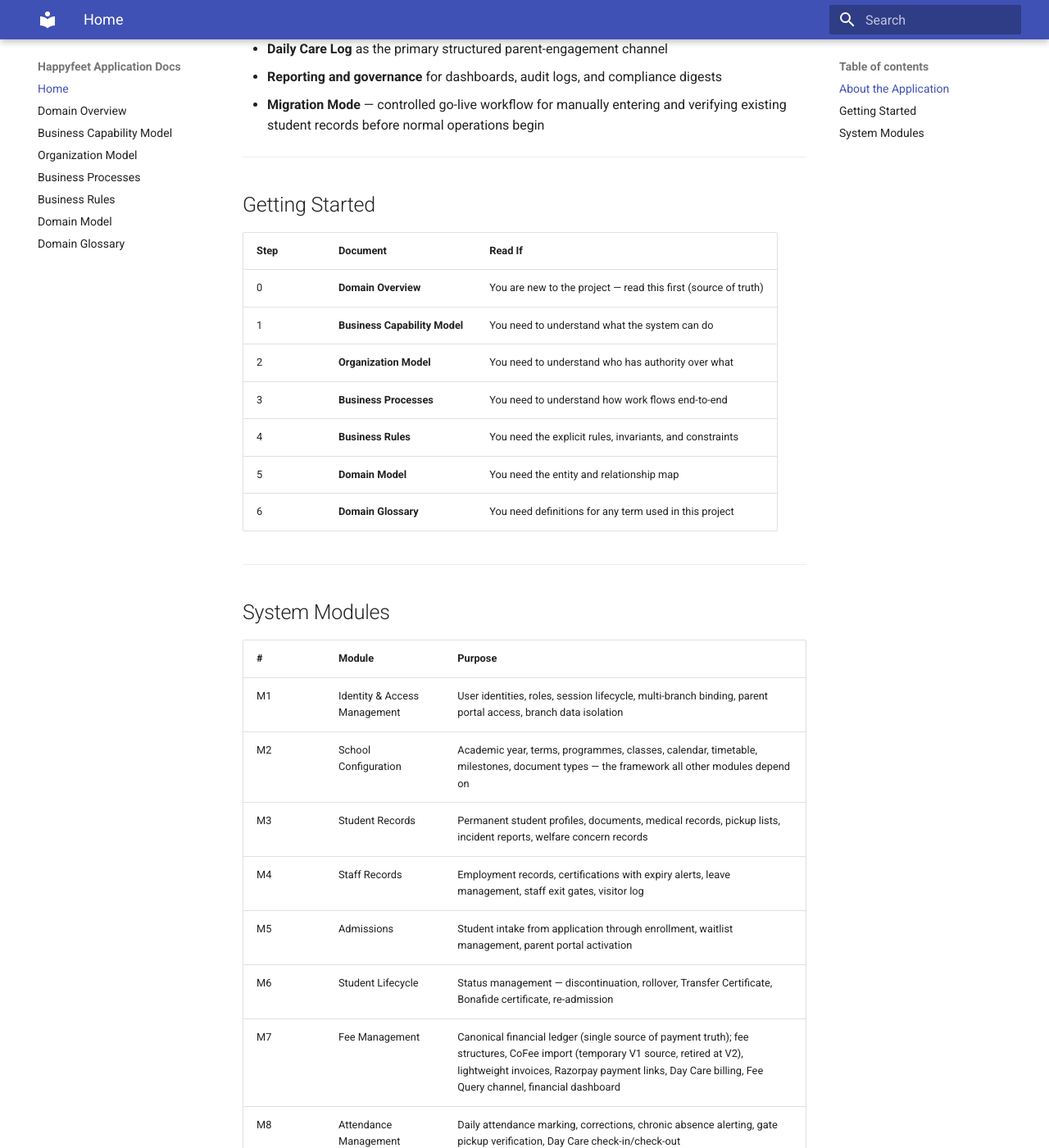
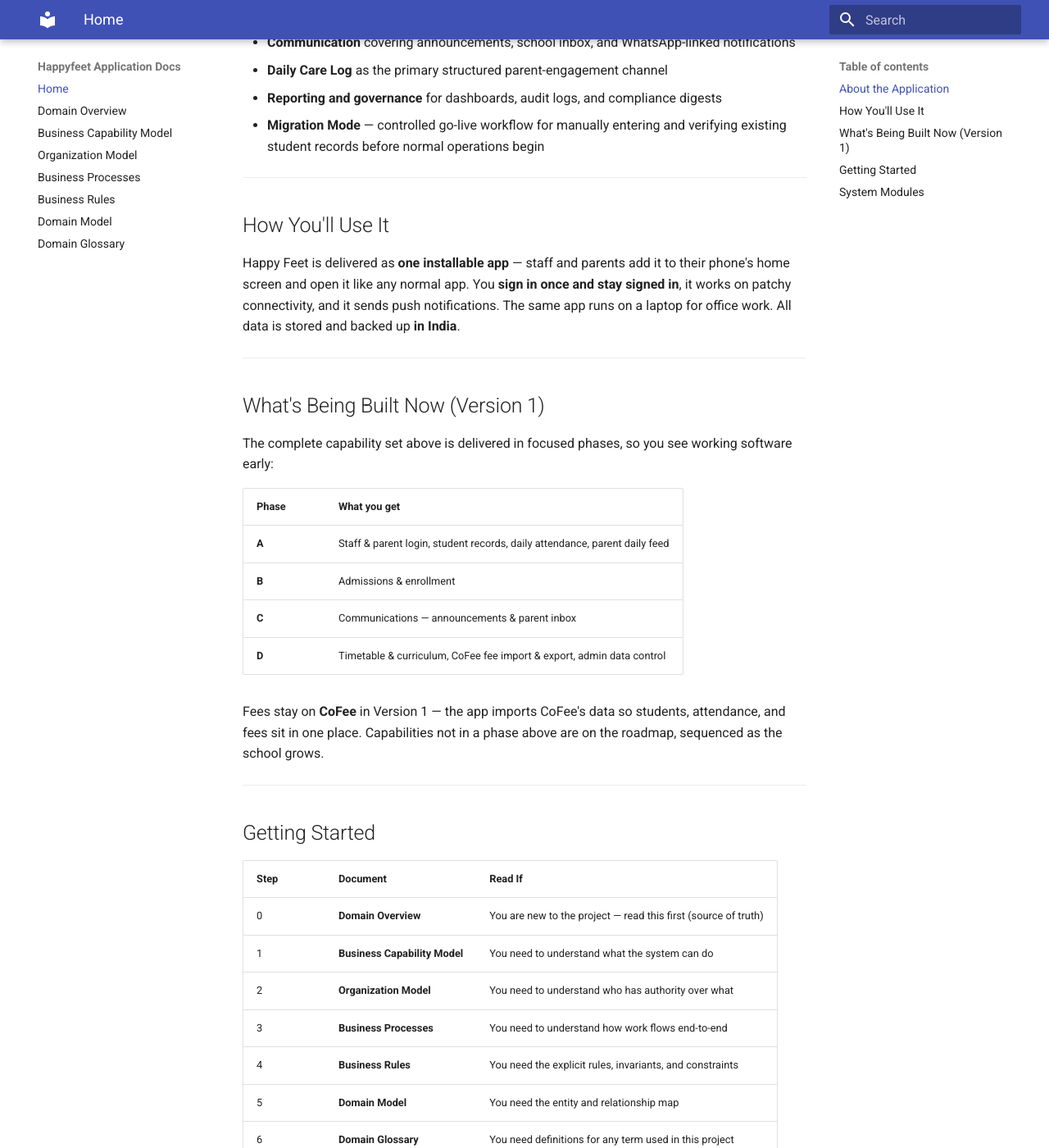
Before and after one commit to Deepakkrishna-tech/Happyfeet-Application-Documents, an MkDocs documentation site: the page built from docs/index.md, in a window 1280 px wide and 1400 px high, scrolled down 1025 px. Shown: the whole window at 82% size. Built offline with MkDocs 1.6.1 and Material for MkDocs 9.7.7, drawn with Linux system fonts in a browser that asks for light colours; some of the changed text lies outside the part shown.

Commit message:
docs: add AI-DECISIONS (lean V1 snapshot); align domain-overview v1.4 + index to V1 build
- AI-DECISIONS.md: lean V1 build snapshot — modular monolith, Next.js + Supabase
  (Mumbai), installable PWA, 7 data-owning modules, 5 primitives, phases A–D,
  CoFee read-only import, what's ruled out, agent guardrails
- domain-overview.md v1.4: reframed as the complete-application manual; new
  'How It's Built & Delivered' (PWA + phases); CoFee aligned to read-only V1
  import; §9 framing note (complete design vs lean V1); points to AI-DECISIONS
- index.md: 'How You'll Use It' (PWA) + 'What's Being Built Now' (phases);
  System Modules gains an 'In V1?' column; M7 reframed to CoFee import

Co-Authored-By: Claude Opus 4.8 <noreply@anthropic.com>

```diff
--- a/docs/domain-overview.md
+++ b/docs/domain-overview.md
@@ -1,19 +1,37 @@
 <!-- ABOUT
 File: DOMAIN_OVERVIEW.md
-Purpose: Establishes the business identity, stakeholders, business model, and operational cycle of Happy Feet School ERP to orient all subsequent domain analysis.
-Scope: Business purpose, stakeholder roles, business model (revenue streams, V1/V2 split), seasonal cycle, and domain boundaries (V1 in scope, V2 and permanently out of scope); no technical design, no process flows, no capability definitions.
-Dependencies: none
-Stage: Stage 1 — Domain Discovery
-Version: 1.3
+Purpose: The plain-language manual of the complete Happy Feet application — business identity, stakeholders, business model, operational cycle, and how the product is built and delivered. Written for the stakeholders paying for it, and as high-context grounding for developers and AI build tools.
+Scope: Business purpose, stakeholder roles, business model, seasonal cycle, domain boundaries, and delivery/rollout. Conceptual, not implementation detail.
+Dependencies: AI-DECISIONS.md (the Version 1 build plan and module structure), ENGINEERING-SPEC.md (the longer-term engineering backlog)
+Stage: Living manual — Happy Feet application
+Version: 1.4
 Last Updated: 2026-06-06
-Status: In Review
+Status: Active — guiding V1 build
 -->
 
 # Domain Overview — Happy Feet School ERP
 
-> **About This Document:** This is the starting point for understanding the Happy Feet ERP [ Enterprise Resource Planning ] —  a single platform that connects all school operations (admissions, fees, attendance, and communication) so every role works from the same data instead of disconnected registers, spreadsheets, and WhatsApp threads. This document covers who the stakeholders are, what the system does, what it doesn't, and where the Version 1 and Version 2 delivery boundary sits. Read this first if you are new to the project; skip it if you already know the school's context and domain scope.
+> **About This Document:** This is the plain-language manual for the complete Happy Feet application — a single platform that connects all school operations (admissions, fees, attendance, and communication) so every role works from the same data instead of disconnected registers, spreadsheets, and WhatsApp threads. It covers who the stakeholders are, what the system does, what it doesn't, and how it is built and delivered. It describes the **complete application**; what is being built **now (Version 1)**, in what order, and how it reaches your staff and parents is summarised in *How It's Built & Delivered* just below.
+**Phase:** 1 — Domain Discovery
 
-**Phase:** 1 — Domain Discovery
+---
+
+## How It's Built & Delivered
+
+**One installable app.** Happy Feet is delivered as a single app your staff and parents install on their phones — add it to the home screen and open it like any other app. You **log in once and stay signed in**, so it's a tap to open, not a website-and-login every time. It works on patchy connectivity and can send push notifications, and the same app runs on a laptop for office use. All data is stored and backed up **in India**.
+
+**Built in focused phases, so you see working software early — not after a long wait.** The complete application in this manual is delivered in stages:
+
+| Phase | What you get |
+|---|---|
+| **A** | Staff & parent login, student records, daily attendance, and the parent daily feed |
+| **B** | Admissions and enrollment |
+| **C** | Communications — announcements and the parent inbox |
+| **D** | Timetable & curriculum, CoFee fee import & export, and admin data control |
+
+**Fees in Version 1:** the school keeps using **CoFee** for fee collection; the app **imports CoFee's data** so you see students, attendance, and fees together in one place, with export for your records. Native in-app billing is planned for a later version.
+
+**The rest of this manual** describes the complete application, including deeper compliance and automation that is sequenced *beyond* V1 as the school grows. Developers and AI tools: the exact V1 scope, module layout, and what is deliberately deferred live in `AI-DECISIONS.md`.
 
 ---
 
@@ -109,8 +127,8 @@ A preschool operates across four broad areas on any given day: admissions and en
 | Meal Plan (optional, configurable) | Plan-based | Configurable per branch by Admin or Branch Admin; inactive by default — activated only when the branch begins offering meals; billing model and cycle defined at configuration time |
 | Event / one-off | One-off fee | Annual Day, field trips, etc. |
 
-**V1:** Happy Feet is the canonical financial ledger — the single source of payment truth. CoFee is a temporary collection source (alongside directly-issued Happy Feet invoices for cases not managed through CoFee, such as one-off charges or corrections, and Razorpay payment links for ad-hoc collection) that feeds the ledger via idempotent, reconciled XLSX import; every payment carries its source and external reference, and invoice status is derived from applied payments, never set by hand. CoFee still performs collection in V1 but does not own the financial picture. See §9.9.
-**V2:** Happy Feet owns the full billing flow — Razorpay integrated as the payment processor behind the same ledger — and CoFee is retired entirely. Because V1 already records every CoFee and Razorpay payment in the canonical ledger, the V2 switch needs no schema migration and no data backfill.
+**Version 1:** Fee collection continues on **CoFee**. Happy Feet **imports CoFee's data (read-only)** through an idempotent, reconciled import, so the school sees students, attendance, and fees in one place, with export for its records. The design centres on Happy Feet eventually becoming the single canonical ledger (the source of payment truth) — every imported payment carries its source and reference so figures reconcile — but the native billing engine (derived invoice states, in-app collection, Razorpay links) is **phased in after V1**, not built day one. See §9.9.
+**Later:** Happy Feet owns the full billing flow — a payment gateway (Razorpay) integrated behind its own ledger — and CoFee is retired. Because the data model already records every payment with its source and reference, that switch needs no migration and no data backfill.
 
 Student categories (Standard, Staff Child, Subsidised) determine the applicable fee structure per student. Payer routing is a separate student-level attribute assigned at admission: the primary payer is the parent or guardian by default; a secondary payer (employer, trust, or sponsor) can be added for students whose fees are covered by a third party. The fee structure is the same regardless of who pays.
 
@@ -262,6 +280,8 @@ All timestamps in the system — audit entries, governance log entries, notifica
 
 ## 9. Critical Domain Characteristics
 
+> These characteristics describe the **complete application's design and direction**. Version 1 builds the lean, practical subset of them; the deeper machinery (e.g., cryptographic audit chaining, PII vaulting, fine-grained access engines, full billing) is sequenced as the school grows. What is in V1 versus the roadmap is defined in `AI-DECISIONS.md` — read the concepts below as the *direction*, not as a day-one V1 checklist.
+
 **9.1 Immutability** — Financial records, audit entries, student profiles, admission IDs, welfare concern records, incident reports, PTM (Parent-Teacher Meeting) notes, and leave records are never overwritten or altered — corrections and status changes are appended as new entries, preserving the complete history. Deletion is governed by the retention periods defined in §9.6. Both a governance requirement and a parent trust requirement. Admission IDs follow a dual-path assignment model: for students migrated from existing records, Admin or Branch Admin enters the historically assigned Admission ID during Migration Mode and the system preserves it as the permanent ID; for new admissions after go-live, the system auto-generates the Admission ID at profile creation. Because records are append-only, a retroactive change driven by a calendar correction — for example, a day reclassified as a holiday — is applied as a system-generated compensating entry that voids and supersedes the original mark, never an in-place edit; the current value is derived from the latest entry. The append-only logs are tamper-evident: entries are cryptographically chained so any retroactive edit or deletion breaks the chain and is detectable (see §9.10).
 
 **9.2 Governance Log** — Every override action (authorised-pickup override, attendance correction beyond 30 days, Bonafide or Transfer Certificate (TC) issuance with outstanding dues, discontinuation acknowledgments, capacity overrides, document waivers, Migration Mode entry/exit) generates a permanent governance log entry visible to Admin only. The governance log is not a separate store — it is a filtered, Admin-only view of the audit log showing only override-class actions (see §9.10 for the full logging model). This makes "exceptions always have a sanctioned path" operationally true. State transitions across the system — student enrollment status, fee payment status, attendance records, application stages — move in one direction only. Reversing a transition requires explicit Admin action and generates a governance log entry recording who reversed it, when, and why. This applies to all lifecycle states: a paid invoice cannot be unpaid, a closed attendance record cannot be deleted, a completed rollover cannot be undone without a logged correction workflow.
@@ -288,7 +308,7 @@ Phase 0 Master Data Setup — the creation of Admin, Branch Admin, staff profile
 
 This rule prevents the class of errors where one module's dates drift out of sync with another's — a common failure point in systems where each module manages its own calendar independently. The academic-day boundary is defined explicitly (midnight IST): a day-care checkout after midnight and hour-wise billing that crosses midnight resolve against this boundary, not the wall clock.
 
-**9.9 The Financial Ledger Is the Single Source of Payment Truth** — Happy Feet records every money event — from CoFee import, a Razorpay link, or a directly-issued invoice — in one canonical, append-only ledger. Each payment carries its source and an external reference used as an idempotency key, so the same payment is never counted twice across repeated imports; offline cash/cheque payments that lack a gateway reference are keyed by a deterministic composite. Invoice status is derived from applied payments (Draft, Issued, Partially Paid, Paid, Overdue, Void, Credited) — never a hand-set flag — and dues-gated actions (Transfer Certificate, Bonafide, rollover) read the derived outstanding balance against the latest import. A payment's collection (gross — what the parent paid) and settlement (net — what reached the bank after gateway fees) are recorded as distinct events; advance payments are held as unapplied credit until applied to an invoice; refunds are appended as compensating entries, never deletions. Invoice and receipt numbers are namespaced so CoFee-imported and Happy Feet-native records never collide, and tax receipts are gapless and sequential. Payment confirmation from a Razorpay link arrives via a verified, idempotent webhook — so a link payment reconciles into the ledger without manual entry.
+**9.9 The Financial Ledger Is the Single Source of Payment Truth** — Happy Feet records every money event — from CoFee import, a Razorpay link, or a directly-issued invoice — in one canonical, append-only ledger. Each payment carries its source and an external reference used as an idempotency key, so the same payment is never counted twice across repeated imports; offline cash/cheque payments that lack a gateway reference are keyed by a deterministic composite. Invoice status is derived from applied payments (Draft, Issued, Partially Paid, Paid, Overdue, Void, Credited) — never a hand-set flag — and dues-gated actions (Transfer Certificate, Bonafide, rollover) read the derived outstanding balance against the latest import. A payment's collection (gross — what the parent paid) and settlement (net — what reached the bank after gateway fees) are recorded as distinct events; advance payments are held as unapplied credit until applied to an invoice; refunds are appended as compensating entries, never deletions. Invoice and receipt numbers are namespaced so CoFee-imported and Happy Feet-native records never collide, and tax receipts are gapless and sequential. Payment confirmation from a Razorpay link arrives via a verified, idempotent webhook — so a link payment reconciles into the ledger without manual entry. *In Version 1 this is realised as a **read-only import of CoFee data** (view + export); the derived-state ledger and in-app collection phase in with native billing.*
 
 **9.10 Logging Model: One Audit Spine, Filtered Views** — The system keeps one canonical, append-only audit log recording every write across every module and role, including Admin, with actor, branch, before/after state, and reason where required. The governance log and the compliance view are filtered projections of this single spine — not separate stores — which keeps compliance evidence consistent. A separate access log records reads, exports, and prints of sensitive data (Aadhaar, medical, PEN/APAAR, photo, financial), since reads have no before/after state and carry their own DPDP obligation. All are tamper-evident: entries are cryptographically chained so any retroactive edit or deletion is detectable, and the chain head is anchored externally in the monthly governance digest. Note: because Branch Admins can read their own branch's audit log, the Admin-only governance log is a curated cross-branch view, not a redaction boundary. (Engineering note: per-entry chaining serialises appends; at scale this moves to per-branch chains or periodic batch anchoring rather than a single global chain.)
 
@@ -338,6 +358,6 @@ This rule prevents the class of errors where one module's dates drift out of syn
 
 ## Summary
 
-Happy Feet is an administration platform for a 105-student privately owned preschool in Hyderabad on an annual 3-term cycle, served by five staff roles and parents across sixteen integrated modules (resolving to roughly twelve bounded contexts plus a cross-cutting Migration Mode). The defining characteristic is the age group (18 months–6 years): safety rules — authorised pickup verification, allergy alert surfacing, welfare concern flagging, incident reporting — are non-negotiable and cannot be overridden without a permanently logged record. Two further pillars anchor the design: a single canonical financial ledger that is the source of payment truth (CoFee is a temporary V1 collection source, retired at V2), and one tamper-evident audit spine from which the governance and compliance views are filtered. Access is modelled as role × scope × relationship with multi-guardian custody handling; regulated personal data is vaulted and erasable; and all data is hosted within India.
+Happy Feet is an administration platform for a 105-student privately owned preschool in Hyderabad on an annual 3-term cycle, served by five staff roles and parents across sixteen integrated modules (resolving to roughly twelve bounded contexts plus a cross-cutting Migration Mode). The defining characteristic is the age group (18 months–6 years): safety rules — authorised pickup verification, allergy alert surfacing, welfare concern flagging, incident reporting — are non-negotiable and cannot be overridden without a permanently logged record. Two further pillars anchor the design: a single canonical financial ledger that is the source of payment truth (CoFee is a temporary V1 collection source, retired at V2), and one tamper-evident audit spine from which the governance and compliance views are filtered. Access is modelled as role × scope × relationship with multi-guardian custody handling; regulated personal data is vaulted and erasable; and all data is hosted within India. The application is delivered as a single **installable app** (a PWA — added to staff and parent phones, signed in once) and built in focused **phases** — attendance and the parent feed first, then admissions, communications, and academics with CoFee fee import — with fees continuing on CoFee in Version 1.
 
 ---
--- a/docs/index.md
+++ b/docs/index.md
@@ -17,8 +17,9 @@ survive: enrolling children and collecting fees, delivering daily care
 and education, and maintaining the parent trust that makes both
 possible.
 
-The system is organised into **16 functional modules**, each owning a
-distinct slice of the school's operations:
+The complete application spans **16 capabilities**, each owning a
+distinct slice of the school's operations. **Version 1 delivers a
+focused subset of these, in phases** — see *What's Being Built Now* below:
 
 - **Identity & access** for secure, role-based, multi-branch usage
 - **Configuration** to model the school's academic structure (years,
@@ -49,6 +50,34 @@ distinct slice of the school's operations:
 
 ---
 
+## How You'll Use It
+
+Happy Feet is delivered as **one installable app** — staff and parents add
+it to their phone's home screen and open it like any normal app. You **sign
+in once and stay signed in**, it works on patchy connectivity, and it sends
+push notifications. The same app runs on a laptop for office work. All data
+is stored and backed up **in India**.
+
+---
+
+## What's Being Built Now (Version 1)
+
+The complete capability set above is delivered in focused phases, so you see
+working software early:
+
+| Phase | What you get |
+|---|---|
+| **A** | Staff & parent login, student records, daily attendance, parent daily feed |
+| **B** | Admissions & enrollment |
+| **C** | Communications — announcements & parent inbox |
+| **D** | Timetable & curriculum, CoFee fee import & export, admin data control |
+
+Fees stay on **CoFee** in Version 1 — the app imports CoFee's data so
+students, attendance, and fees sit in one place. Capabilities not in a phase
+above are on the roadmap, sequenced as the school grows.
+
+---
+
 ## Getting Started
 
 | Step | Document | Read If |
@@ -65,21 +94,24 @@ distinct slice of the school's operations:
 
 ## System Modules
 
-| # | Module | Purpose |
-|---|---|---|
-| M1 | Identity & Access Management | User identities, roles, session lifecycle, multi-branch binding, parent portal access, branch data isolation |
-| M2 | School Configuration | Academic year, terms, programmes, classes, calendar, timetable, milestones, document types — the framework all other modules depend on |
-| M3 | Student Records | Permanent student profiles, documents, medical records, pickup lists, incident reports, welfare concern records |
-| M4 | Staff Records | Employment records, certifications with expiry alerts, leave management, staff exit gates, visitor log |
-| M5 | Admissions | Student intake from application through enrollment, waitlist management, parent portal activation |
-| M6 | Student Lifecycle | Status management — discontinuation, rollover, Transfer Certificate, Bonafide certificate, re-admission |
-| M7 | Fee Management | Canonical financial ledger (single source of payment truth); fee structures, CoFee import (temporary V1 source, retired at V2), lightweight invoices, Razorpay payment links, Day Care billing, Fee Query channel, financial dashboard |
-| M8 | Attendance Management | Daily attendance marking, corrections, chronic absence alerting, gate pickup verification, Day Care check-in/check-out |
-| M9 | Curriculum & Lesson Planning | Structured lesson plans authored per class and programme, published to parents |
-| M10 | Progress & Assessments | Progress card authoring, review, Branch Admin publication, PDF generation, submission window management |
-| M11 | Meal Management | Configurable per branch; daily menu planning with allergy-flagged meal entry confirmation and consumption tracking |
-| M12 | Transport Management | Optional per student; fixed routes and stops selected at admission; school-owned and third-party vehicle support |
-| M13 | Communication | Announcements, notice board, school inbox (two-way), WhatsApp deeplink templates, system-triggered notifications |
-| M14 | Reporting & Governance | Role-filtered dashboards, CSV exports, audit log, governance log, monthly digest |
-| M15 | Daily Care Log | Per-child structured daily records — meals, naps, activities, health checks — as the primary parent engagement channel |
-| M16 | Migration Mode | Controlled go-live data entry workflow; entry/exit state per branch; suppresses automated workflows until Branch Admin confirms readiness |
+> The table below is the **complete capability catalog**. ✅ = in Version 1
+> (with its phase) · ⚙️ = partly in V1 · 🔜 = roadmap, built as the school grows.
+
+| # | Module | Purpose | In V1? |
+|---|---|---|---|
+| M1 | Identity & Access Management | User identities, roles, session lifecycle, multi-branch binding, parent portal access, branch data isolation | ✅ A |
+| M2 | School Configuration | Academic year, terms, programmes, classes, calendar, timetable, milestones, document types — the framework all other modules depend on | ✅ A core · D timetable |
+| M3 | Student Records | Permanent student profiles, documents, medical records, pickup lists, incident reports, welfare concern records | ✅ A |
+| M4 | Staff Records | Employment records, certifications with expiry alerts, leave management, staff exit gates, visitor log | ✅ A (basic) |
+| M5 | Admissions | Student intake from application through enrollment, waitlist management, parent portal activation | ✅ B |
+| M6 | Student Lifecycle | Status management — discontinuation, rollover, Transfer Certificate, Bonafide certificate, re-admission | ⚙️ enroll/rollover in V1; certificates 🔜 |
+| M7 | Fee Management | **Version 1: read-only import of CoFee data** (view + export) so students, attendance and fees sit in one place. Native ledger and in-app billing (invoices, Razorpay, dashboards) are roadmap | ✅ D (CoFee import) |
+| M8 | Attendance Management | Daily attendance marking, corrections, chronic absence alerting, Day Care check-in/check-out; gate pickup verification 🔜 | ✅ A |
+| M9 | Curriculum & Lesson Planning | Structured lesson plans authored per class and programme, published to parents | ✅ D |
+| M10 | Progress & Assessments | Progress card authoring, review, Branch Admin publication, PDF generation, submission window management | 🔜 |
+| M11 | Meal Management | Configurable per branch; daily menu planning with allergy-flagged meal entry confirmation and consumption tracking | 🔜 |
+| M12 | Transport Management | Optional per student; fixed routes and stops selected at admission; school-owned and third-party vehicle support | 🔜 (when the vans go digital) |
+| M13 | Communication | Announcements, notice board, school inbox (two-way), WhatsApp deeplink templates, system-triggered notifications | ✅ C |
+| M14 | Reporting & Governance | Role-filtered dashboards, CSV exports, audit log; governance log & monthly digest 🔜 | ✅ D (export + data control) |
+| M15 | Daily Care Log | Per-child structured daily records — meals, naps, activities, health checks — as the primary parent engagement channel | ✅ A |
+| M16 | Migration Mode | One-time go-live data entry/import to bring existing students and CoFee data into the system | ✅ go-live |
```
Also changed, not shown: AI-DECISIONS.md (added, +167 -0 lines).
